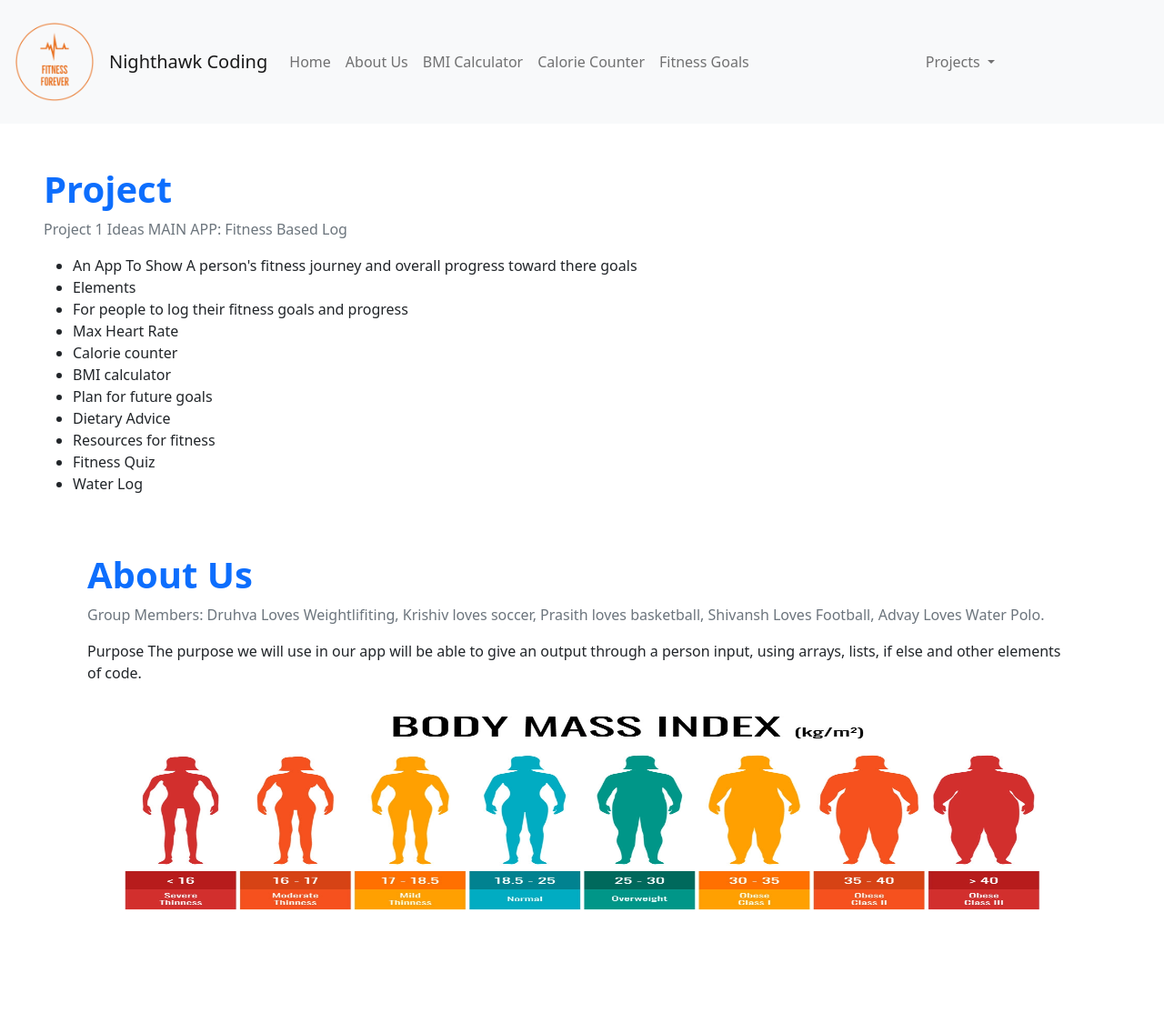
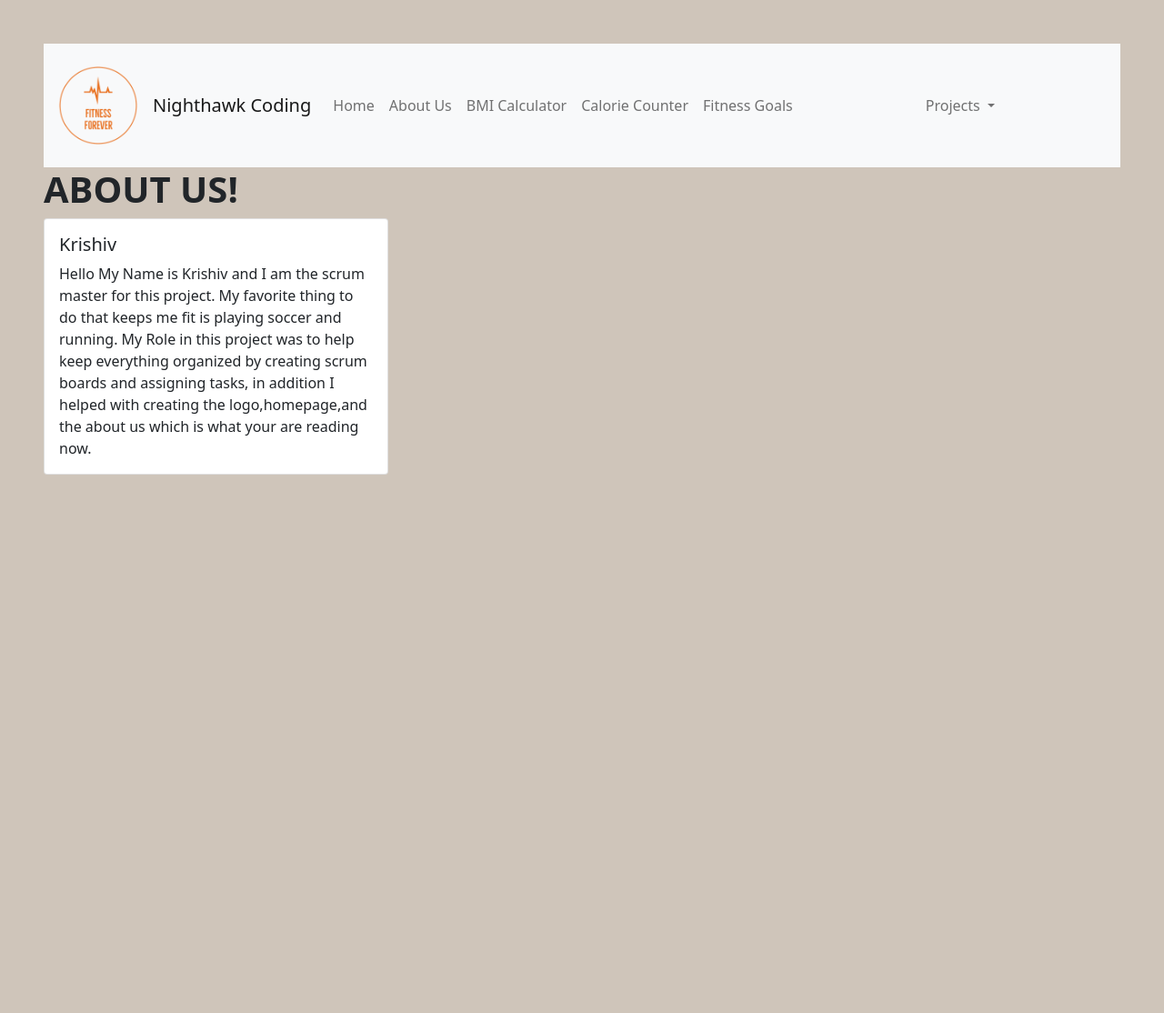
Before and after one commit to Krishiv111/Period5-Tri-1-APCSP-Group, a Flask app: page /stub/ in a window 1280 px wide. Shown: the whole page at 91% size. After the commit the page ends 522 px from the top, so only its background shows below. Run offline with Flask 2, Linux system fonts and the light colour scheme.

Commit message:
wesite cleanup

```diff
--- a/templates/About-Us.html
+++ b/templates/About-Us.html
@@ -7,41 +7,24 @@
 <!- This is a replacement block for Body in base.html -->
 {% block body %}
     <!- Try building a new body here, bootstrap is a wise choice ->
+    <body style="background-color: rgb(207, 197, 186);"
+
     <div class="px-5 py-5 mx-auto">
-        <h1 class="text-primary"><strong>Project</strong></h1>
-        <p class="text-secondary">				Project 1 Ideas
+        <h1 class="text-black"><strong>ABOUT US!</strong></h1>
+        <div class="row">
+            <div class="col-4">
+                <div class="card">
 
-            MAIN APP: Fitness Based Log
+                    <div class="card-body">
+                    <h5 class="card-title">Krishiv</h5>
+                    <p class="card-text">
+                       Hello My Name is Krishiv and I am the scrum master for this project. My favorite thing to do that keeps me fit is playing soccer and running. My Role in this project was to help keep everything organized by creating scrum boards and assigning tasks, in addition I helped with creating the logo,homepage,and the about us which is what your are reading now.
+                    </p>
 
-            <ul style=“list-style-type:square”>
+             </div>
 
-                <li>An App To Show A person's fitness journey and overall progress toward there goals</li>
 
-                <li> Elements  </li>
 
-                <li>For people to log their fitness goals and progress</li>
-                <li> Max Heart Rate</li>
-                <li>Calorie counter</li>
-                <li>BMI calculator</li>
-                <li>Plan for future goals </li>
-                <li>Dietary Advice </li>
-                <li>Resources for fitness</li>
-                <li>Fitness Quiz </li>
-                <li>Water Log
-
-              </li>
-                </ul>
-
-                <div class="px-5 py-5 mx-auto">
-                    <h1 class="text-primary"><strong>About Us</strong></h1>
-                    <p class="text-secondary">	Group Members: Druhva Loves Weightlifiting, Krishiv loves soccer, Prasith loves basketball, Shivansh Loves Football, Advay Loves Water Polo. </li>
-            <p>
-            Purpose
-            The purpose we will use in our app will be able to give an output through a person input, using arrays, lists, if else and other elements of code.
-            </p>
-            <img class="card-img-top" src="{{ url_for('static', filename='assets/bmi-updated.png') }}" alt="Flask Development" height="250">
-
-    </div>
 {% endblock %}
 
 <!- This is turning off birds background from base.html -->
```
Also changed, not shown: templates/index.html (+13 -0 lines).
